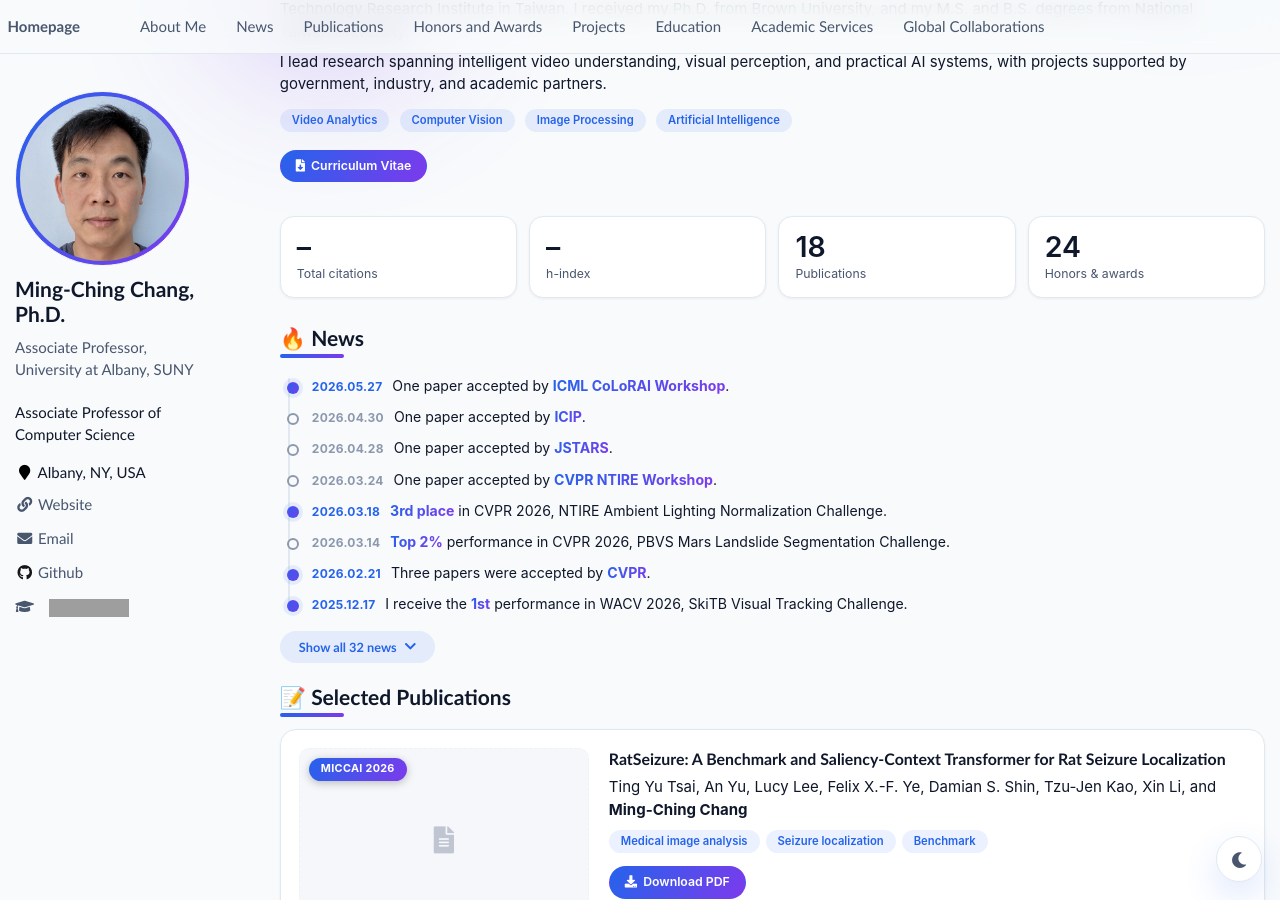
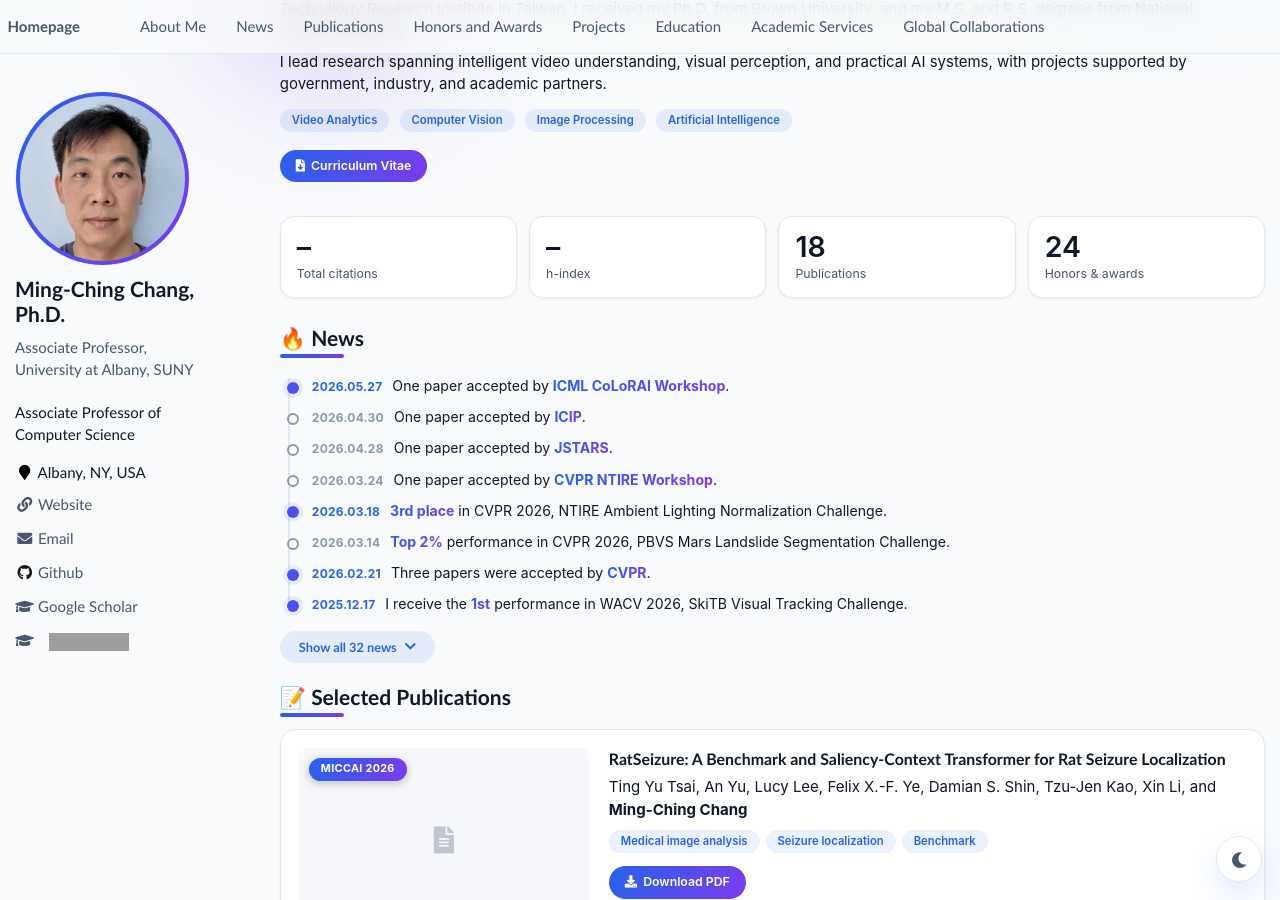
Before and after one commit to mingching/mingching.github.io, a Jekyll site: the page built from _pages/about.md, in a window 1280 px wide and 900 px high, scrolled down 339 px. Built offline with Jekyll 4.4.1, drawn with Linux system fonts in a browser that asks for light colours; grey boxes are pictures that could not be loaded.

Commit message:
Show Google Scholar profile link

```diff
--- a/_includes/author-profile.html
+++ b/_includes/author-profile.html
@@ -66,6 +66,9 @@
       {% endif %}
       {% if author.github %}
         <li><a href="https://github.com/{{ author.github }}"><i class="fab fa-fw fa-github" aria-hidden="true"></i> Github</a></li>
+      {% endif %}
+      {% if author.googlescholar %}
+        <li><a href="{{ author.googlescholar }}" rel="nofollow noopener noreferrer"><i class="fas fa-fw fa-graduation-cap" aria-hidden="true"></i> Google Scholar</a></li>
       {% endif %}
       {% if author.stackoverflow %}
         <li><a href="https://www.stackoverflow.com/users/{{ author.stackoverflow }}"><i class="fab fa-fw fa-stack-overflow" aria-hidden="true"></i> Stackoverflow</a></li>
```
